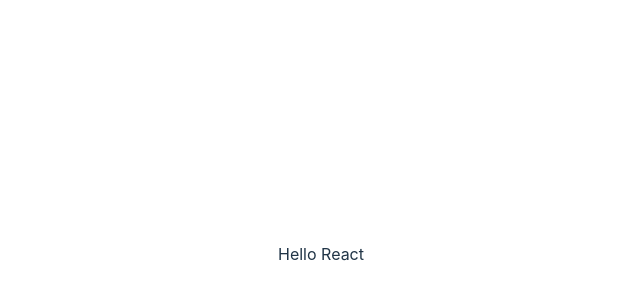
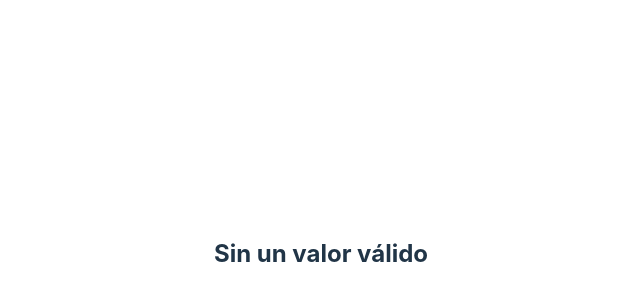
Before and after one commit to legodev/advanced-react, a React (Vite) app: page / in a window 1280 px wide. Shown: the part 146-446 px from the top of the page, without its empty margins (319-959 px from the left). Built offline with nearby package versions, Linux system fonts and the light colour scheme.

Commit message:
New Context

```diff
--- a/src/App.jsx
+++ b/src/App.jsx
@@ -1,11 +1,24 @@
 import './App.css'
+import ThemeProvider from './components/ThemeProvider'
+import { ThemeContext, useTheme } from './hooks/useTheme'
 
 function App() {
+  function Cases() {
+    const level = useTheme(ThemeContext)
+    switch (level) {
+      case 1:
+        return <h1>Caso 1</h1>
+      case 2:
+        return <h6>Caso 2</h6>
+      default:
+        return <h2>Sin un valor válido</h2>
+    }
+  }
 
   return (
-    <div>
-      <p>Hello React</p>
-    </div>
+    <ThemeProvider value={0}>
+      <Cases></Cases>
+    </ThemeProvider>
   )
 }
 export default App
--- /dev/null
+++ b/src/components/ThemeProvider.jsx
@@ -0,0 +1,5 @@
+import { ThemeContext } from '../hooks/useTheme'
+
+export default function ThemeProvider({ value, children }) {
+  return <ThemeContext.Provider value={value}>{children}</ThemeContext.Provider>
+}
--- /dev/null
+++ b/src/hooks/useTheme.js
@@ -0,0 +1,8 @@
+import { useContext } from "react";
+import { createContext } from "react";
+
+export const ThemeContext = createContext(undefined)
+
+export const useTheme = () => {
+    return useContext(ThemeContext)
+}
```
